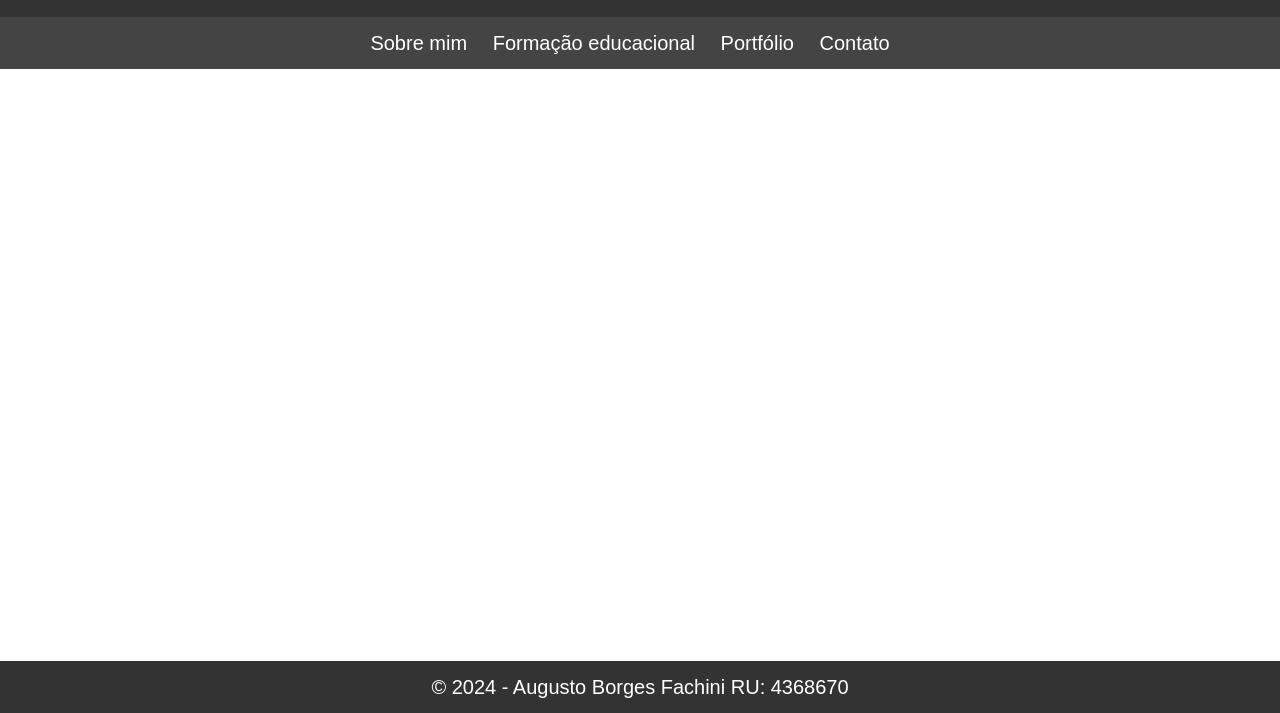
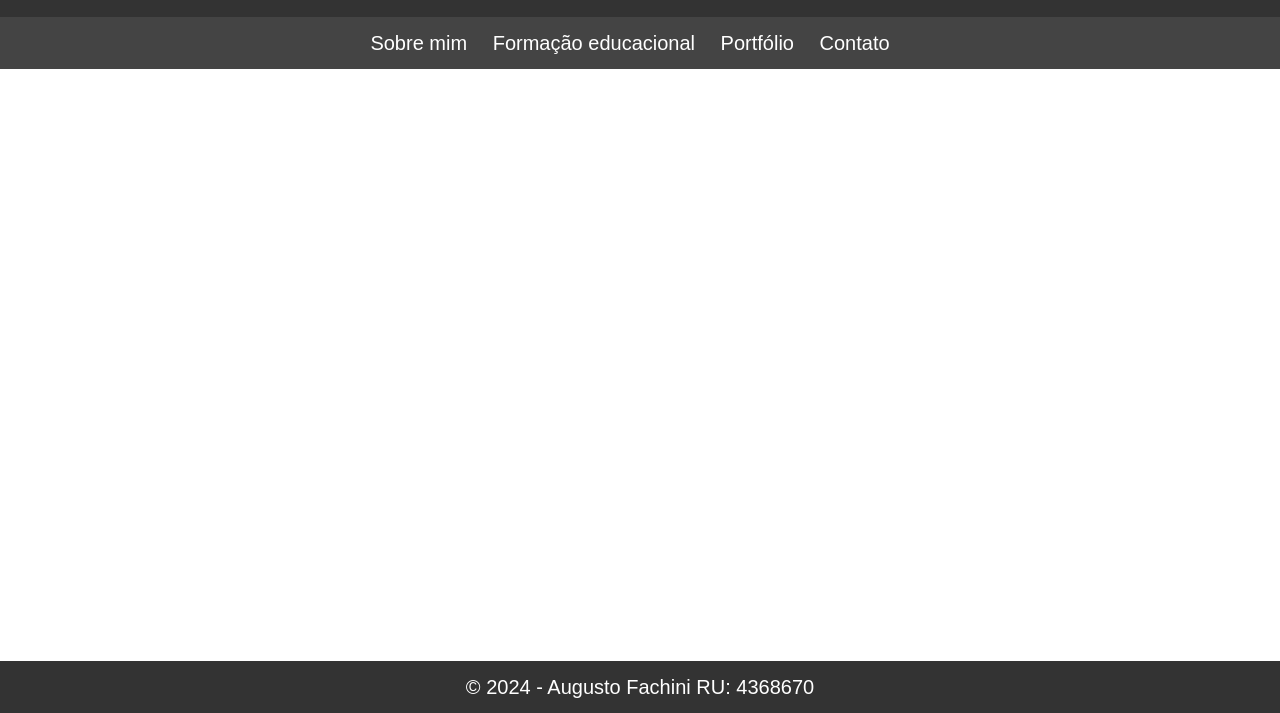
Before and after one commit to augustofachini/trabalhoWeb, a plain HTML site: page index.html in a window 1280 px wide. Shown: the part 87-800 px from the top of the page. Drawn offline with Linux system fonts and the light colour scheme.

Commit message:
Segundo commit

```diff
--- a/index.html
+++ b/index.html
@@ -70,7 +70,7 @@
 
 
     <footer>
-        <p>&copy; 2024 - Augusto Borges Fachini RU: 4368670</p> <!-- Rodapé do site -->
+        <p>&copy; 2024 - Augusto Fachini RU: 4368670</p> <!-- Rodapé do site -->
     </footer>
 
     <script src="scripts/scripts.js"></script> <!-- Link para o arquivo JavaScript -->
```
